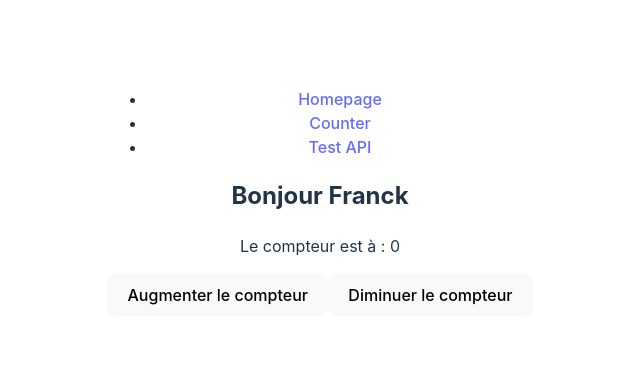
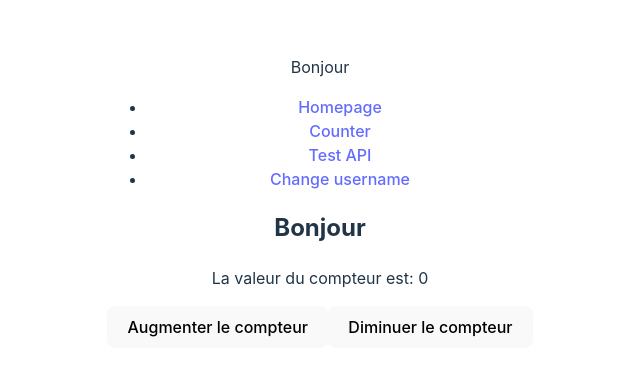
Before and after one commit to dilaouid/cours_jsavance, a React (Vite) app in the folder Support/: page /counter in a window 1280 px wide. Shown: the part 207-582 px from the top of the page, without its empty margins (320-960 px from the left). Built offline with nearby package versions, Linux system fonts and the light colour scheme.

Commit message:
update support

```diff
--- a/Support/src/App.jsx
+++ b/Support/src/App.jsx
@@ -1,40 +1,39 @@
-import { BrowserRouter, Link, Routes, Route } from 'react-router-dom';
+import { BrowserRouter, Routes, Route } from 'react-router-dom';
 import './App.css'
 import Home from './components/Home';
 import Counter from './components/Counter';
 import TestAPI from './components/TestAPI';
+import ChangeUsername from './components/ChangeUsername';
 
 import { Provider } from 'react-redux';
 import { store } from './store';
 
+import Navbar from './components/Navbar';
+
 function App() {
+
+
   return (
     // On enveloppe notre application avec le Provider pour que tout les components puissent accéder à notre store
     <Provider store={store}>
       <BrowserRouter>
 
+      <Navbar />
+
+
       { /* Quelque chose qui sera affiché dans toutes mes routes */}
-      <nav>
-        <ul>
-          <li>
-            <Link to="/">Homepage</Link>
-          </li>
-          <li>
-            <Link to="/counter">Counter</Link>
-          </li>
-          <li>
-            <Link to="/api">Test API</Link>
-          </li>
-        </ul>
-      </nav>
+
 
 
     { /* Mes routes */}
     <Routes>
       <Route path="/" Component={Home} />
-      <Route path="/counter" element={<Counter username="Franck" />} />
+      <Route path="/counter" element={<Counter />} />
       <Route path="/api" Component={TestAPI} />
+      <Route path="/username" Component={ChangeUsername} />
     </Routes>
+
+
 
       </BrowserRouter>
     </Provider>
--- /dev/null
+++ b/Support/src/components/ChangeUsername.jsx
@@ -0,0 +1,22 @@
+import { useSelector, useDispatch } from "react-redux";
+import { setUsername } from "../features/user/userSlice";
+
+// ici event.target.value est la valeur de l'input
+// Mais pourquoi event.target.value est la valeur de l'input ?
+// event c'est l'événement qui a été déclenché, ici c'est le changement de l'input
+// target c'est l'élément qui a déclenché l'événement, ici c'est l'input
+// value c'est la valeur de l'input
+
+// Donc event.target.value = valeur de l'input
+
+function ChangeUsername() {
+    const username = useSelector((state) => state.user.value);
+    const dispatch = useDispatch();
+
+    return (<>
+    <label>Username</label>
+    <input type="text" value={username} onChange={(event) => dispatch(setUsername(event.target.value)) } />
+    </>)
+}
+
+export default ChangeUsername;
--- a/Support/src/components/Counter.jsx
+++ b/Support/src/components/Counter.jsx
@@ -1,8 +1,9 @@
+import CounterChild from './CounterChild';
 import { useDispatch } from 'react-redux';
 import { augmenter, diminuer } from '../features/counter/counterSlice';
-import CounterChild from './CounterChild';
 
 function Counter(props) {
+    const dispatch = useDispatch();
     const username = props.username;
 
     // je veux sélectionner la valeur actuelle de mon compteur
@@ -10,23 +11,19 @@ function Counter(props) {
 
     // dispatch permet d'executer des fonctions (actions) qui vont modifier
     // l'état de "count" à travers tout mes autres components
-    const dispatch = useDispatch();
     return (
         <div>
             <h2>Bonjour { username }</h2>
             <CounterChild />
 
+
             {/* Au clic du bouton, je DISPATCHE l'action d'augmenter
                 mon compteur à travers tout les components */}
-            <button onClick={() => dispatch(augmenter())}>
-                Augmenter le compteur
-            </button>
+            <button onClick={() => dispatch(augmenter())}>Augmenter le compteur</button>
 
             {/* Au clic du bouton, je DISPATCHE l'action de diminuer
                 mon compteur à travers tout les components */}
-            <button onClick={() => dispatch(diminuer())}>
-                Diminuer le compteur
-            </button>
+            <button onClick={() => dispatch(diminuer())}>Diminuer le compteur</button>
         </div>
     )
 }
--- a/Support/src/components/CounterChild.jsx
+++ b/Support/src/components/CounterChild.jsx
@@ -1,16 +1,9 @@
 import { useSelector } from "react-redux";
 
 function CounterChild() {
+    const count = useSelector((state) => state.counter.value);
 
-    // On va chercher la valeur actuelle de notre compteur dans le store (grâce à useSelector)
-    const count = useSelector(
-        (state) =>
-    state.counter.value);
-
-    // Pourquoi on dit "state.counter.value" ? Parce que dans le store, on a un "slice" qui s'appelle "counter", et dans ce slice,
-    // on a une propriété qui s'appelle "value". C'est pour ça qu'on dit "state.counter.value".
-
-    return (<p>Le compteur est à : { count }</p>) // On sait compter ??? OMGMGMGMG
+    return(<p>La valeur du compteur est: { count }</p>)
 }
 
 export default CounterChild;
--- /dev/null
+++ b/Support/src/components/Navbar.jsx
@@ -0,0 +1,26 @@
+import { useSelector } from 'react-redux';
+import { Link } from 'react-router-dom';
+
+function Navbar() {
+    // On récupère la valeur de l'username dans le store
+    const username = useSelector((state) => state.user.value);
+    return(<nav>
+        <p>Bonjour { username }</p>
+        <ul>
+          <li>
+            <Link to="/">Homepage</Link>
+          </li>
+          <li>
+            <Link to="/counter">Counter</Link>
+          </li>
+          <li>
+            <Link to="/api">Test API</Link>
+          </li>
+          <li>
+            <Link to="/username">Change username</Link>
+          </li>
+        </ul>
+      </nav>)
+}
+
+export default Navbar;
--- a/Support/src/features/counter/counterSlice.js
+++ b/Support/src/features/counter/counterSlice.js
@@ -12,16 +12,13 @@ export const counterSlice = createSlice({
     },
     reducers: {
         augmenter: state => {
-            state.value = state.value + 1;
+            state.value += 1 // setCounter(counter + 1)
         },
         diminuer: state => {
-            state.value = state.value - 1;
+            state.value -= 1 // setCounter(counter - 1)
         }
     }
-})
+});
 
-// on exporte nos actions pour les utiliser dans nos components
 export const { augmenter, diminuer } = counterSlice.actions;
-
-// on exporte notre reducer pour l'utiliser dans notre store
 export default counterSlice.reducer;
--- /dev/null
+++ b/Support/src/features/user/userSlice.js
@@ -0,0 +1,20 @@
+import { createSlice } from '@reduxjs/toolkit';
+
+const userSlice = createSlice({
+    name: 'user',
+    initialState: {
+        value: null
+    },
+    reducers : {
+        // On crée une action setUsername qui va permettre de changer la valeur de notre state user
+        // Le paramètre state est automatiquement passé par Redux Toolkit
+        // Le paramètre action est automatiquement passé par Redux Toolkit et contient la valeur passée à notre action
+        // (voir l'appel de dispatch(setUsername(event.target.value)) dans ChangeUsername.jsx
+        setUsername: (state, action) => {
+            state.value = action.payload;
+        }
+    }
+});
+
+export const { setUsername } = userSlice.actions;
+export default userSlice.reducer;
--- a/Support/src/store.js
+++ b/Support/src/store.js
@@ -1,10 +1,12 @@
 import { configureStore } from '@reduxjs/toolkit';
 import counterReducer from './features/counter/counterSlice'
+import userReducer from './features/user/userSlice'
 
 // On crée notre store, ca va être un objet qui va contenir tout nos états globaux de notre application
 export const store = configureStore({
     reducer: {
         counter: counterReducer,
+        user: userReducer
         // plein d'autre reducers stylés
     }
 })
```
